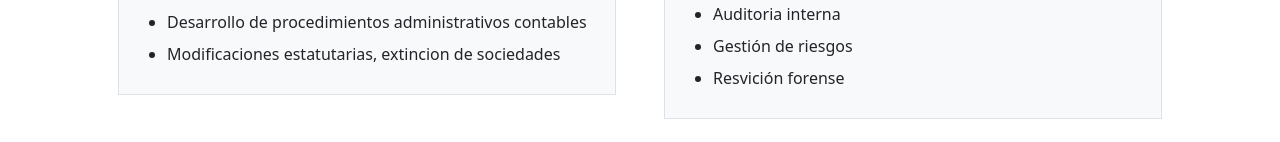
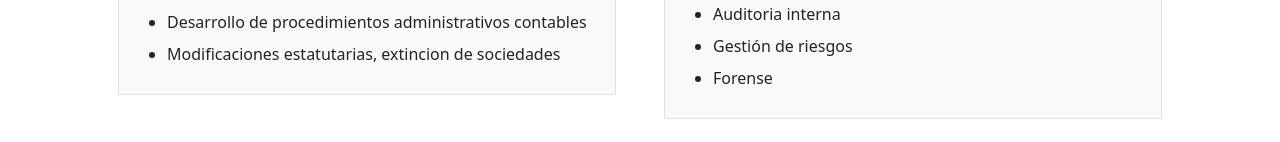
Before and after one commit to ContadoresMyA/Pagina-Contadores-MyA, a React (Create React App) app: page /catalogue in a window 1280 px wide. Shown: the part 782-924 px from the top of the page. Built offline with nearby package versions, Linux system fonts and the light colour scheme.

Commit message:
cambio de texto
cambio de texto

```diff
--- a/src/components/catalogue.js
+++ b/src/components/catalogue.js
@@ -53,7 +53,7 @@ function Catalogue() {
     const riesgos = {
         1: "Auditoria interna",
         2: "Gestión de riesgos",
-        3: "Resvición forense"
+        3: "Forense"
     }
     const servicio6 = "Seguridad Industrial"
     const servicio6Items = {
```
